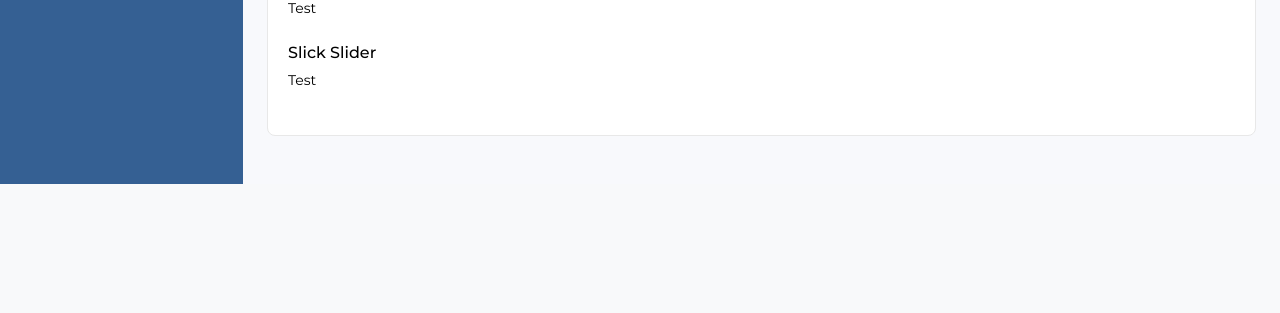
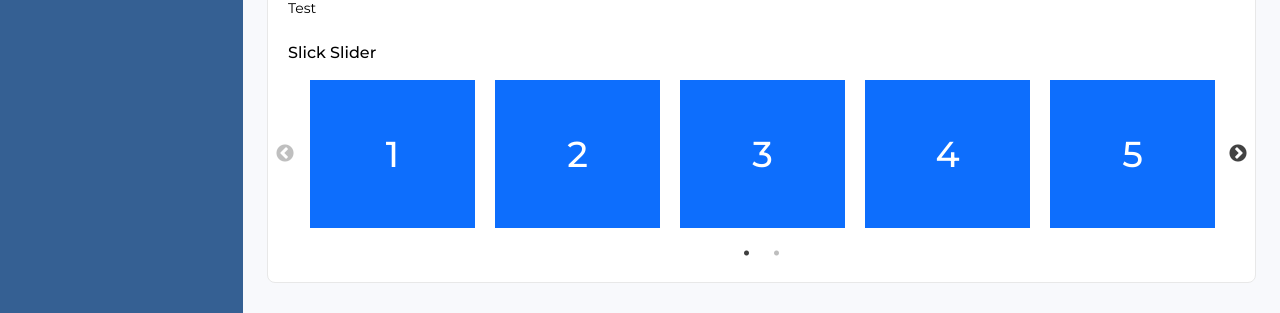
Before and after one commit to Tejeshkumarkota/admin-prototype, a React (Create React App) app in the folder bootstrap/: page /components/carousel in a window 1280 px wide. Shown: the part 948-1261 px from the top of the page. Before the commit the page ends 1132 px from the top, so only its background shows below. Built offline with nearby package versions, Linux system fonts and the light colour scheme.

Commit message:
UI changes slick carousel component

```diff
--- a/bootstrap/package.json
+++ b/bootstrap/package.json
@@ -31,12 +31,15 @@
     "react-chartjs-2": "^5.2.0",
     "react-dom": "^18.2.0",
     "react-icons": "^4.8.0",
+    "react-owl-carousel": "^2.3.3",
     "react-router-dom": "^6.10.0",
     "react-scripts": "5.0.1",
+    "react-slick": "^0.29.0",
     "react-syntax-highlighter": "^15.5.0",
     "reactflow": "^11.7.0",
     "sass": "^1.62.0",
     "sweetalert2": "^11.7.3",
+    "slick-carousel": "^1.8.1",
     "web-vitals": "^2.1.0"
   },
   "scripts": {
--- a/bootstrap/src/App.scss
+++ b/bootstrap/src/App.scss
@@ -549,3 +549,21 @@ input:checked + .Slider:before {
     }
   }
 }
+// Slick Slider CSS Start
+.slick-slider {
+  &.blue {
+    h4 {
+      font-size: 36px;
+      line-height: 100px;
+      background: #0d6efd;
+      color: #fff;
+      margin: 10px;
+      text-align: center;
+    }
+  }
+  .slick-prev:before,
+  .slick-next:before {
+    color: #040404;
+  }
+}
+// Slick Slider CSS End
--- a/bootstrap/src/pages/Components/Carousel/SlickSlider/SlickSlider.js
+++ b/bootstrap/src/pages/Components/Carousel/SlickSlider/SlickSlider.js
@@ -1,11 +1,74 @@
-import { Row, Col, Button } from "react-bootstrap";
+import { Row, Col } from "react-bootstrap";
+import Slider from "react-slick";
+import "slick-carousel/slick/slick.css";
+import "slick-carousel/slick/slick-theme.css";
 
 const SlickSlider = () => {
+
+  const settings = {
+    dots: true,
+    infinite: false,
+    speed: 300,
+    slidesToShow: 5,
+    slidesToScroll: 5,
+    responsive: [
+      {
+        breakpoint: 1024,
+        settings: {
+          slidesToShow: 3,
+          slidesToScroll: 3,
+          infinite: true,
+          dots: true,
+        },
+      },
+      {
+        breakpoint: 600,
+        settings: {
+          slidesToShow: 2,
+          slidesToScroll: 2,
+          initialSlide: 2,
+        },
+      },
+      {
+        breakpoint: 480,
+        settings: {
+          slidesToShow: 1,
+          slidesToScroll: 1,
+        },
+      },
+    ],
+  };
+
   return (
     <>
       <Row className="mb-4">
-        <Col xs={12} sm={12} md={12}>
-            Test
+        <Col xs={12} sm={12} md={12} className="px-4">
+          <Slider {...settings} className="blue">
+            <div>
+              <h4 className="d-flex align-items-center justify-content-center p-4">1</h4>
+            </div>
+            <div>
+              <h4 className="d-flex align-items-center justify-content-center p-4">2</h4>
+            </div>
+            <div>
+              <h4 className="d-flex align-items-center justify-content-center p-4">3</h4>
+            </div>
+            <div>
+              <h4 className="d-flex align-items-center justify-content-center p-4">4</h4>
+            </div>
+            <div>
+              <h4 className="d-flex align-items-center justify-content-center p-4">5</h4>
+            </div>
+            <div>
+              <h4 className="d-flex align-items-center justify-content-center p-4">6</h4>
+            </div>
+            <div>
+              <h4 className="d-flex align-items-center justify-content-center p-4">7</h4>
+            </div>
+            <div>
+              <h4 className="d-flex align-items-center justify-content-center p-4">8</h4>
+            </div>
+          </Slider>
         </Col>
       </Row>
     </>
--- a/bootstrap/src/pages/Layout/NavMenu/NavMenu.js
+++ b/bootstrap/src/pages/Layout/NavMenu/NavMenu.js
@@ -35,6 +35,7 @@ const NavMenu = () => {
               <Link to={"/components/accordion"}>Accordion</Link>
               <Link to={"/components/alert"}>Alerts</Link>
               <Link to={"/components/card"}>Card</Link>
+              <Link to={"/components/carousel"}>Carousel</Link>
             </div>
           </Collapse>
         </Nav.Item>
```
